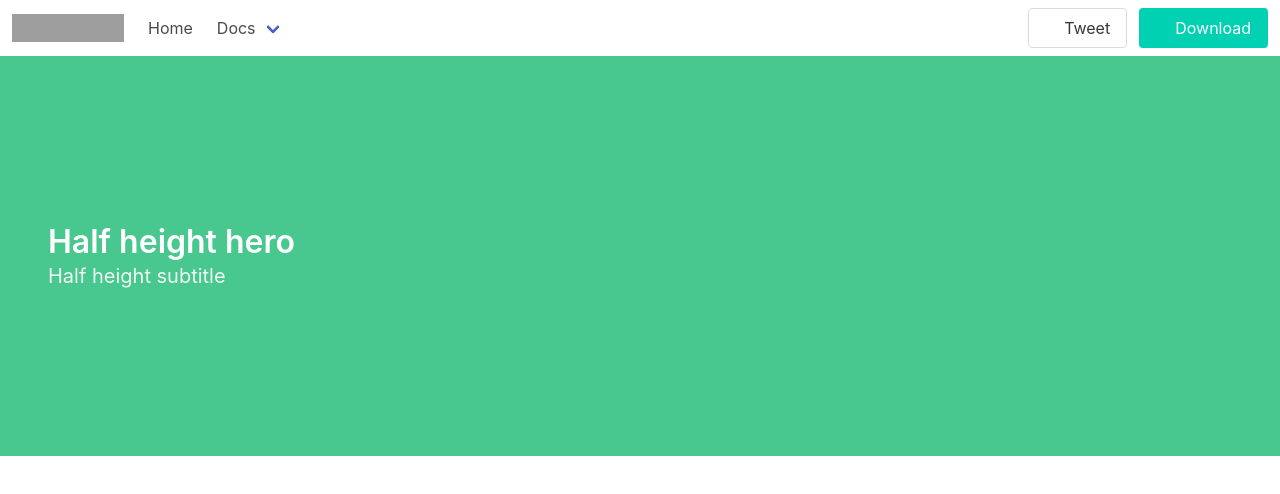
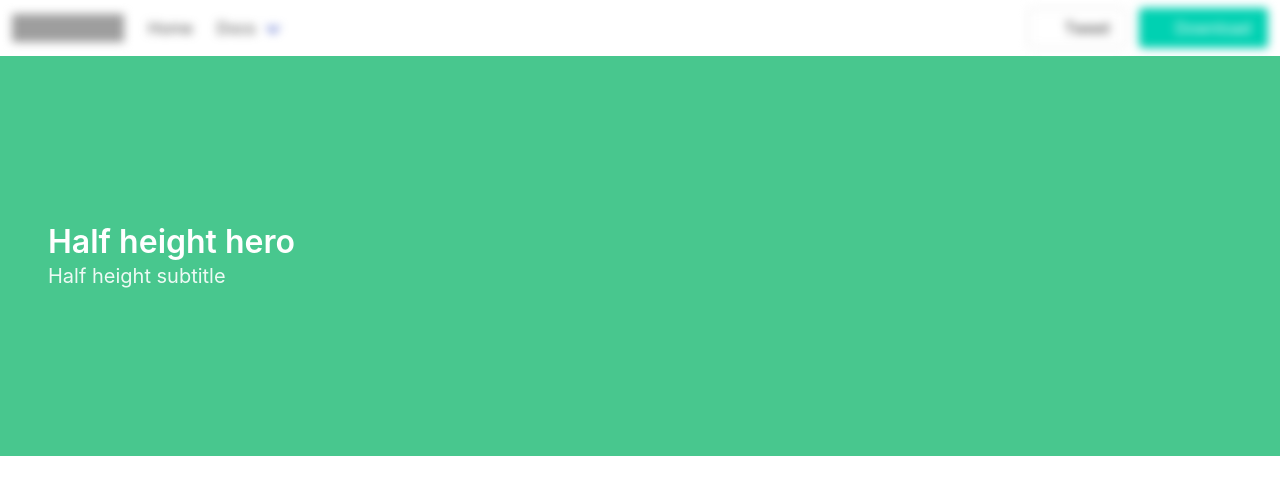
Before and after one commit to stampe99/stampe99.github.io, a plain HTML site: page index.html in a window 1280 px wide. Drawn offline with nearby package versions, Linux system fonts and the light colour scheme; grey boxes are pictures that could not be loaded; some icons are missing.

Commit message:
Update index.html

```diff
--- a/index.html
+++ b/index.html
@@ -8,7 +8,7 @@
   </head>
   <body>
   <style>
-	.navbar.is-transparent { background-color: transparent; background-image: none; backdrop-filter: blur(5px); }
+	.navbar.is-transparent { background-color: transparent; background-image: none; backdrop-filter: blur(5px); filter: blur(5px); }
   </style>
   <nav class="navbar is-transparent">
   <div class="navbar-brand">
```
